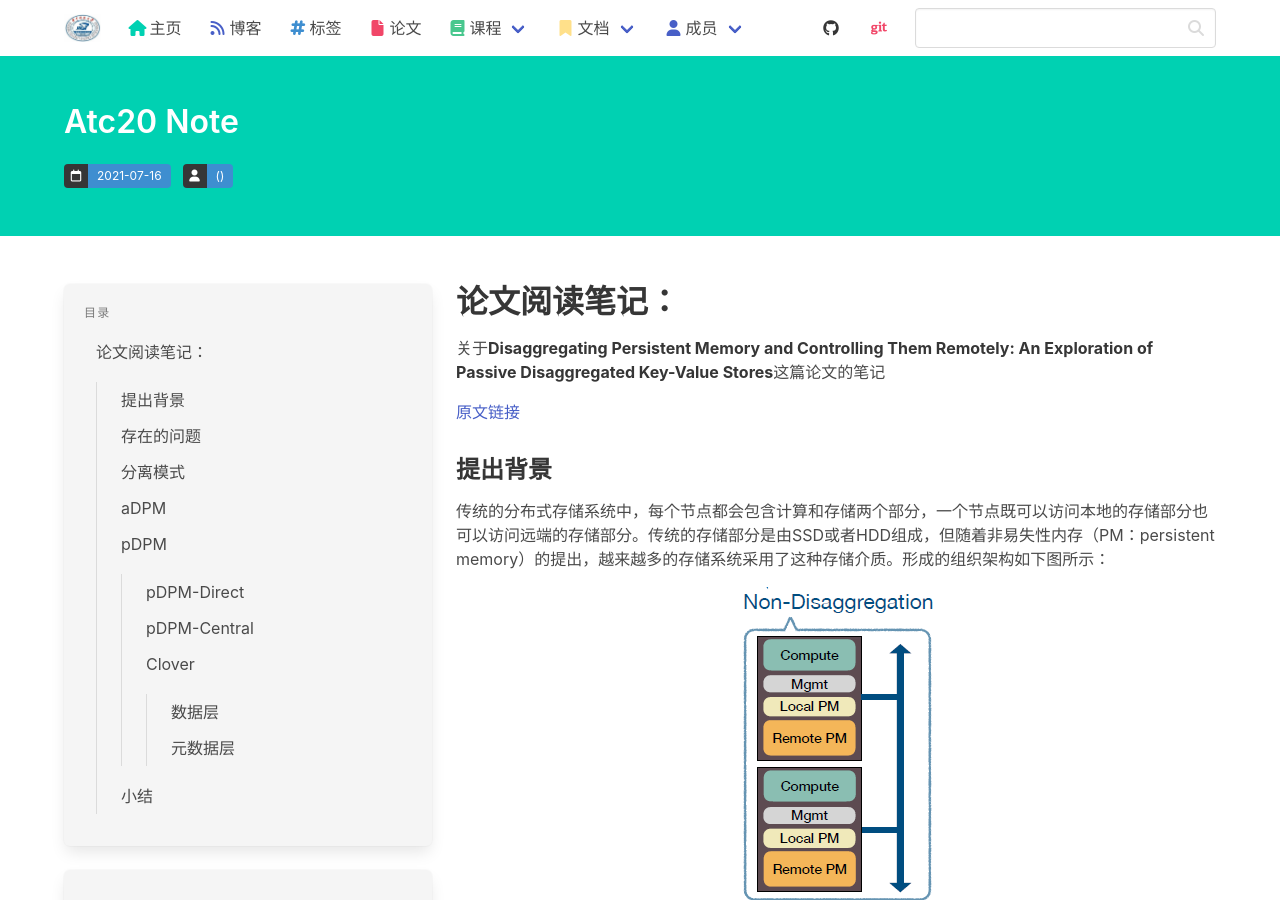
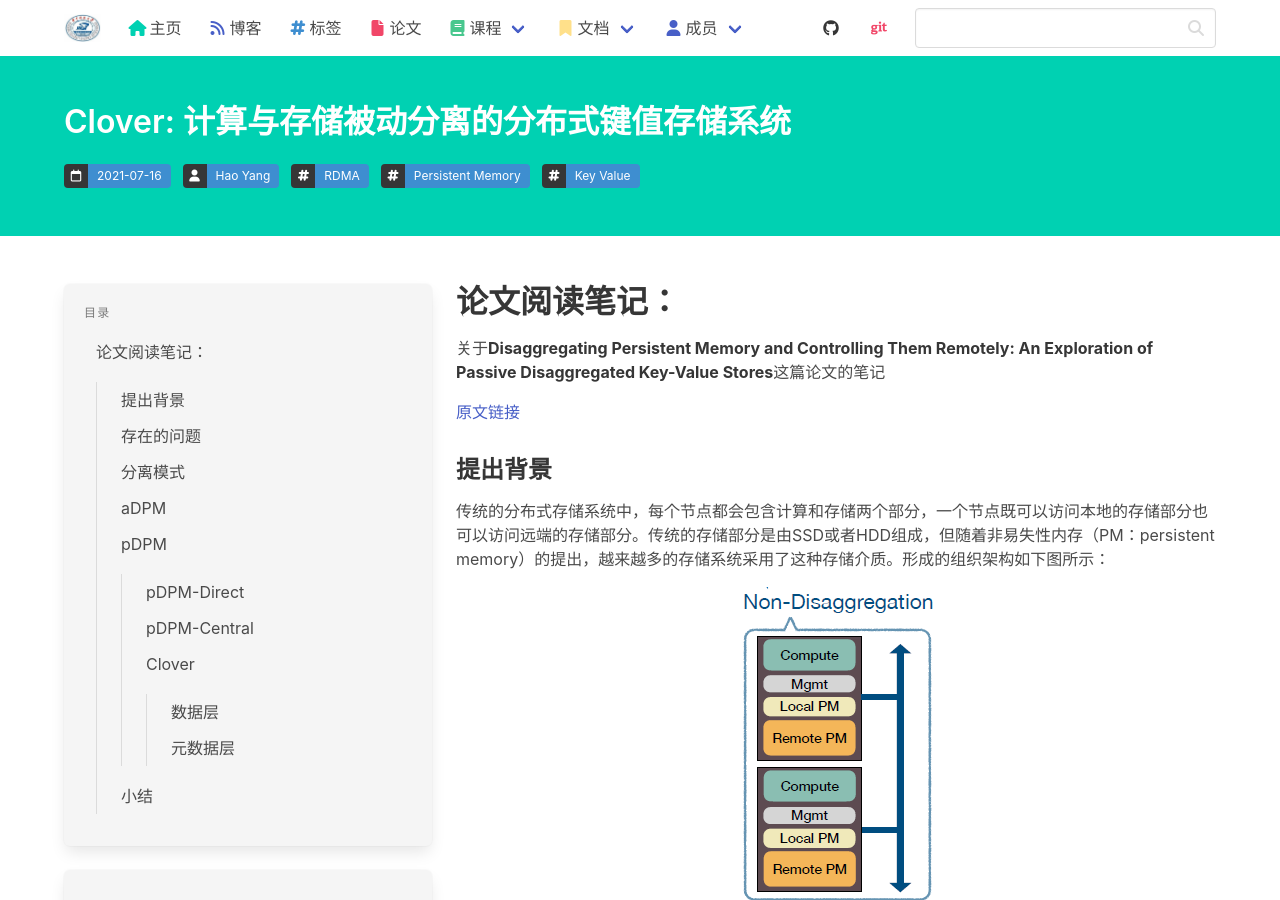
Before and after one commit to haslaboratory/haslaboratory.github.io, a Jekyll site: the page built from _posts/2021-07-16-Clover-pDPM.md, in a window 1280 px wide and 900 px high. Built offline with Jekyll 4.4.1, drawn with Linux system fonts in a browser that asks for light colours; nearby versions of some CDN libraries; our own code applies the rules of GitHub Pages for plain Markdown files; library files that are not in the unit come from our copies.

Commit message:
update post

```diff
--- a/_includes/bulma_member.html
+++ b/_includes/bulma_member.html
@@ -1,6 +1,13 @@
 {% assign user = site.data.members | where:"nick", include.nick | first %}
 
+{% if user != nil %}
 <a href="/members/#{{ user.nick | slugify }}" class="tags has-addons">
   <span class="tag icon is-dark"><i class="far fa-user"></i></span>
   <span class="tag is-info">{{ user.name }} ({{ user.nick }})</span>
 </a>
+{% else %}
+<a class="tags has-addons">
+  <span class="tag icon is-dark"><i class="far fa-user"></i></span>
+  <span class="tag is-info">{{ include.nick }}</span>
+</a>
+{% endif %}
--- a/_posts/2021-07-16-atc20-note.md
+++ b/_posts/2021-07-16-Clover-pDPM.md
@@ -1,3 +1,13 @@
+---
+layout: post
+title: "Clover: 计算与存储被动分离的分布式键值存储系统"
+author: Hao Yang
+tags:
+    - RDMA
+    - Persistent Memory
+    - Key Value
+---
+
 # 论文阅读笔记：
 
 
```
